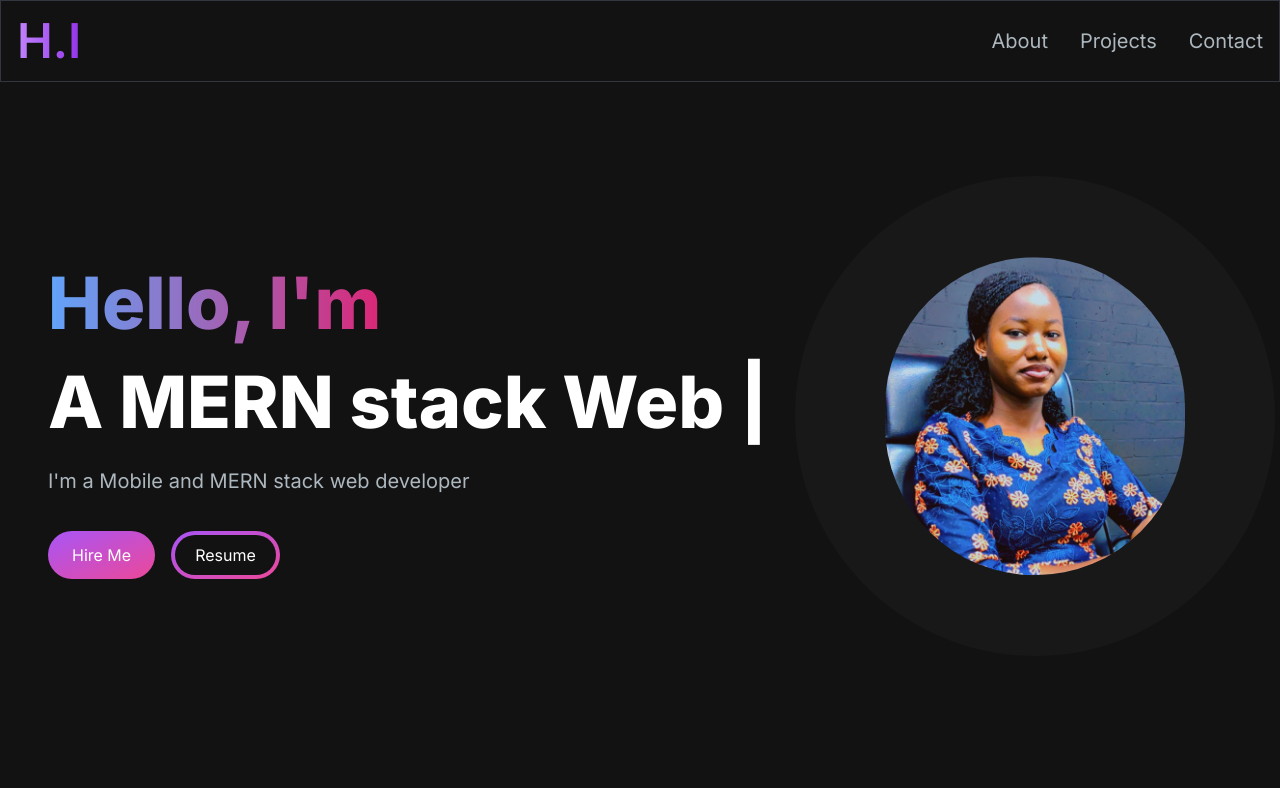
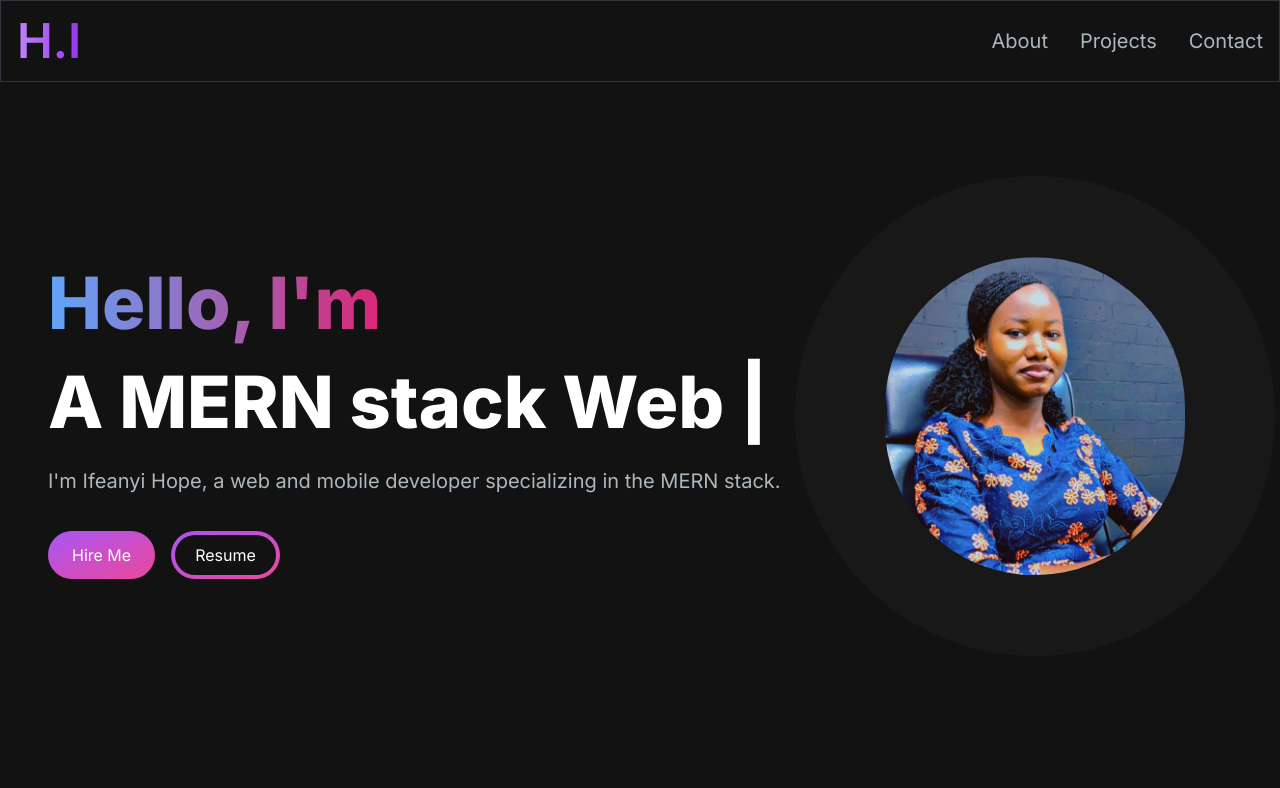
Before and after one commit to hopeifeanyi1/portfolio, a Next.js app: page / in a window 1280 px wide. Shown: the top 788 px of the page. Built offline with nearby package versions, Linux system fonts and the light colour scheme.

Commit message:
added my name to the about

```diff
--- a/src/app/components/HeroSection.jsx
+++ b/src/app/components/HeroSection.jsx
@@ -40,7 +40,7 @@ const HeroSection = () => {
                     repeat={Infinity}
                 />
                 </h1>
-                <p className="text-[#ADB7BE] text-base sm:text-lg mb-6 lg:text-xl ">I&apos;m a Mobile and MERN stack web developer</p>
+                <p className="text-[#ADB7BE] text-base sm:text-lg mb-6 lg:text-xl ">I&apos;m Ifeanyi Hope, a web and mobile developer specializing in the MERN stack.</p>
                 <div>
 
                 <Link
```
